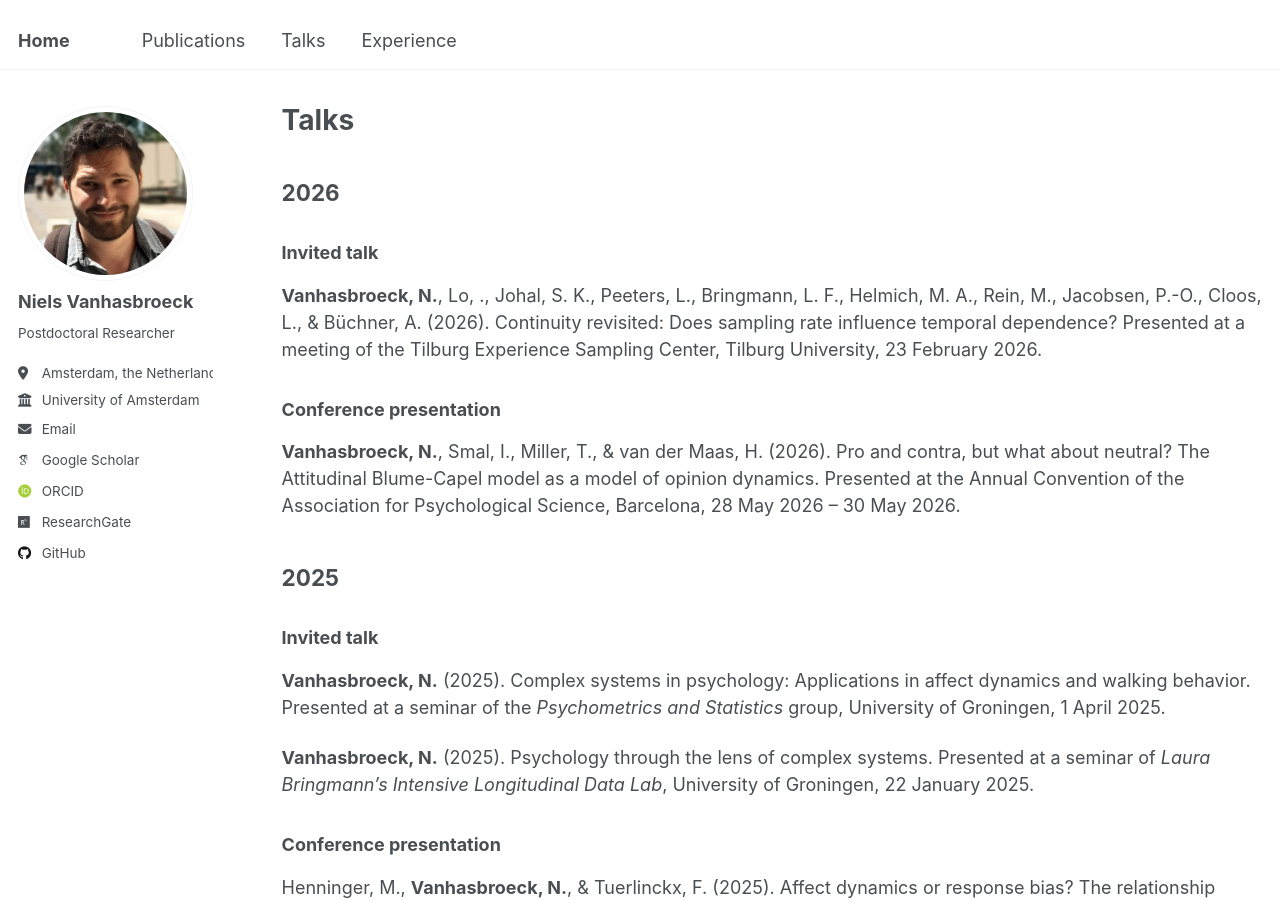
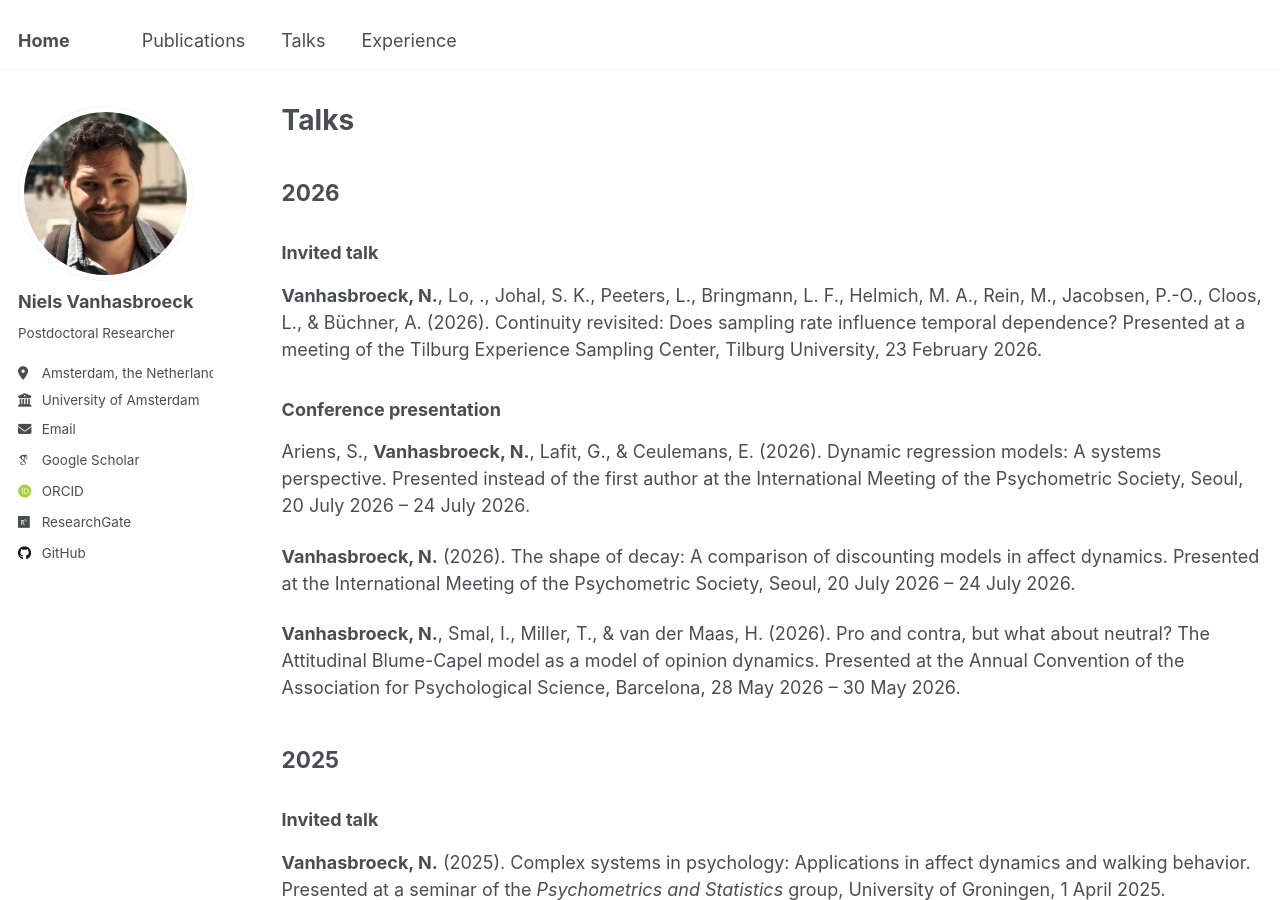
Before and after one commit to ndpvh/ndpvh.github.io, a Jekyll site: the page built from _pages/talks.md, in a window 1280 px wide and 900 px high. Built offline with Jekyll 4.4.1, drawn with Linux system fonts in a browser that asks for light colours; some web fonts are replaced.

Commit message:
Update talks

```diff
--- a/_pages/talks.md
+++ b/_pages/talks.md
@@ -13,6 +13,10 @@ author_profile: true
 **Vanhasbroeck, N.**, Lo, ., Johal, S. K., Peeters, L., Bringmann, L. F., Helmich, M. A., Rein, M., Jacobsen, P.-O., Cloos, L., & Büchner, A. (2026). Continuity revisited: Does sampling rate influence temporal dependence? Presented at a meeting of the Tilburg Experience Sampling Center, Tilburg University, 23 February 2026.
 
 ### Conference presentation
+
+Ariens, S., **Vanhasbroeck, N.**, Lafit, G., & Ceulemans, E. (2026). Dynamic regression models: A systems perspective. Presented instead of the first author at the International Meeting of the Psychometric Society, Seoul, 20 July 2026 -- 24 July 2026.
+
+**Vanhasbroeck, N.** (2026). The shape of decay: A comparison of discounting models in affect dynamics. Presented at the International Meeting of the Psychometric Society, Seoul, 20 July 2026 -- 24 July 2026.
 
 **Vanhasbroeck, N.**, Smal, I., Miller, T., & van der Maas, H. (2026). Pro and contra, but what about neutral? The Attitudinal Blume-Capel model as a model of opinion dynamics. Presented at the Annual Convention of the Association for Psychological Science, Barcelona, 28 May 2026 -- 30 May 2026.
 
```
